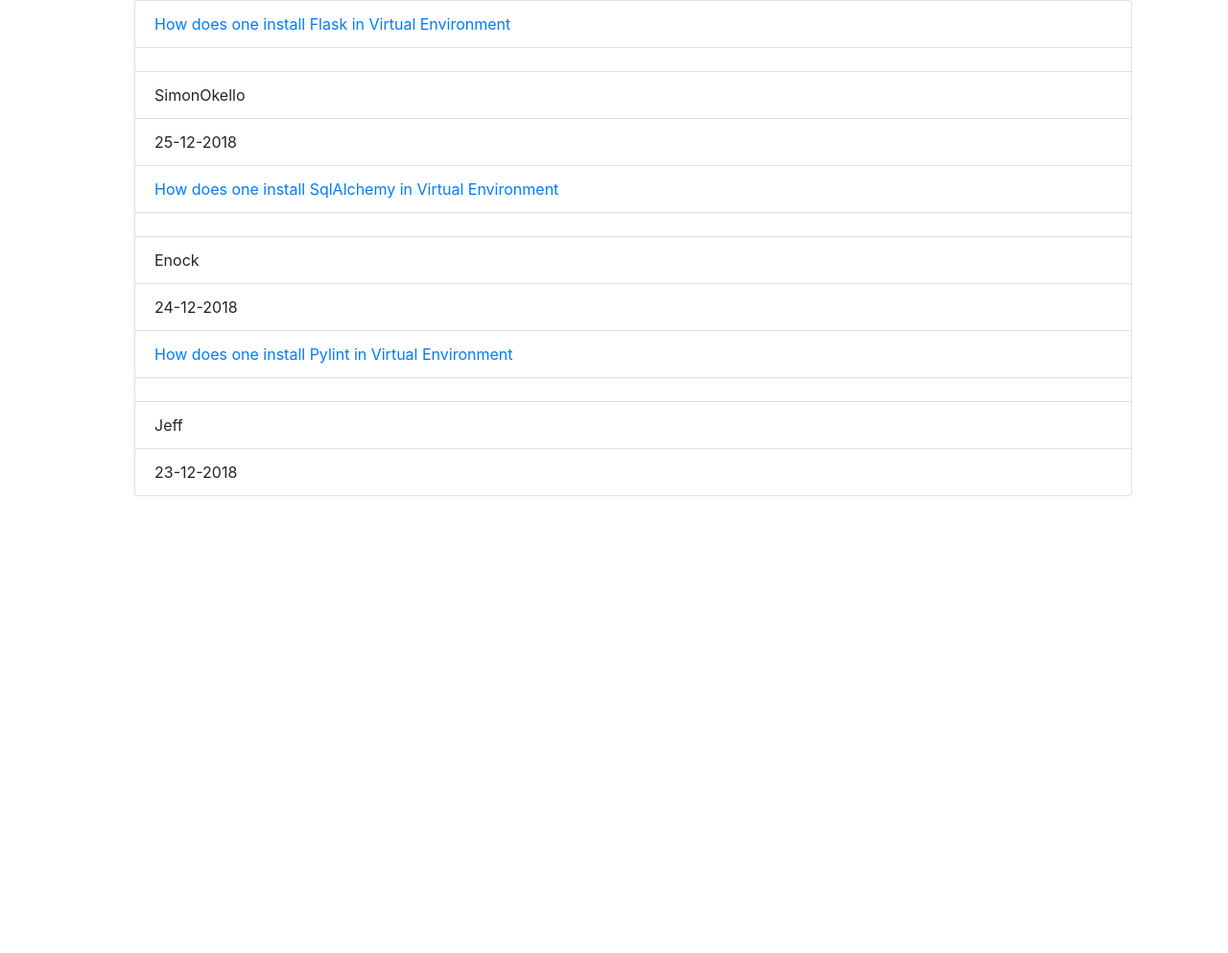
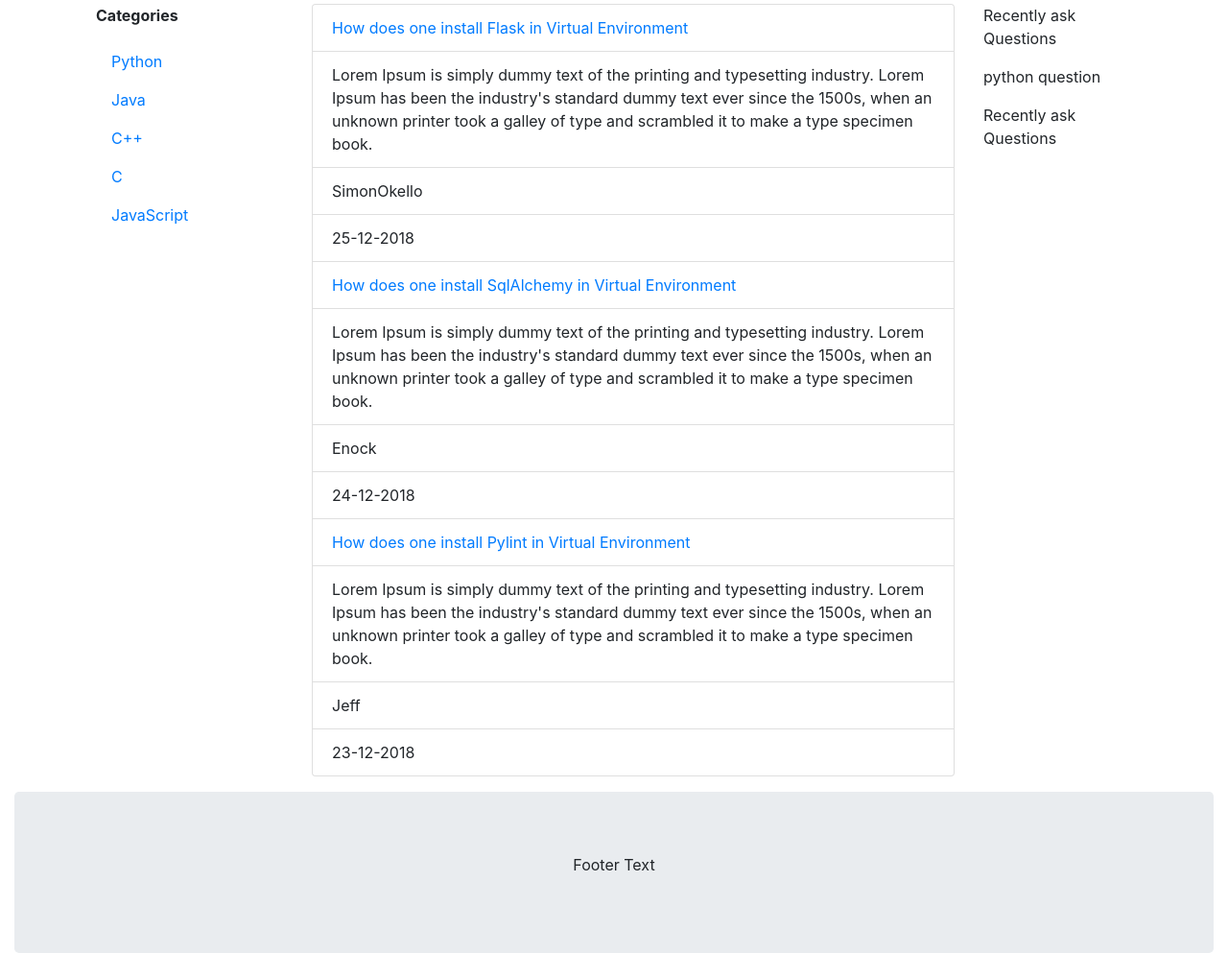
Before and after one commit to SimonOkello/StackOverflow-lite, a Flask app: page / in a window 1280 px wide. Shown: the part 56-1049 px from the top of the page at 96% size. Before the commit the page ends 573 px from the top, so only its background shows below. Run offline with Flask 2, Linux system fonts and the light colour scheme; parts of the project's set-up code (start-up, migrations or seed data) failed here and were passed over; some libraries are stand-ins or nearby versions.

Commit message:
change the interface for home page and login

```diff
--- a/stack/routes.py
+++ b/stack/routes.py
@@ -3,44 +3,52 @@ from stack import app
 from stack.forms import LoginForm, RegistrationForm
 
 questions = [
-        {
-        "id" : 1,
+    {
+        "id": 1,
         "title": "How does one install Flask in Virtual Environment",
+        "content": "Lorem Ipsum is simply dummy text of the printing and typesetting industry. Lorem Ipsum has been the industry's standard dummy text ever since the 1500s, when an unknown printer took a galley of type and scrambled it to make a type specimen book. ",
         "author": "SimonOkello",
         "date_posted": "25-12-2018"
-        },
-         {
-        "id" : 2,
+    },
+    {
+        "id": 2,
         "title": "How does one install SqlAlchemy in Virtual Environment",
+        "content": "Lorem Ipsum is simply dummy text of the printing and typesetting industry. Lorem Ipsum has been the industry's standard dummy text ever since the 1500s, when an unknown printer took a galley of type and scrambled it to make a type specimen book. ",
         "author": "Enock",
         "date_posted": "24-12-2018"
-        },
-         {
-        "id" : 3,
+    },
+    {
+        "id": 3,
         "title": "How does one install Pylint in Virtual Environment",
+        "content": "Lorem Ipsum is simply dummy text of the printing and typesetting industry. Lorem Ipsum has been the industry's standard dummy text ever since the 1500s, when an unknown printer took a galley of type and scrambled it to make a type specimen book. ",
         "author": "Jeff",
         "date_posted": "23-12-2018"
-        }
-    ]
+    }
+]
 
 
 @app.route("/")
 def home():
-    return render_template("index.html", title= "HomePage", questions = questions)
+    return render_template("index.html", title="HomePage", questions=questions)
+
 
 @app.route("/login")
 def login():
     form = LoginForm()
-    return render_template("login.html", title = "Login", form=form)
+    return render_template("login.html", title="Login", form=form)
+
 
 @app.route("/about")
 def about():
     return render_template("about.html")
 
+
 @app.route("/register")
 def register():
     form = RegistrationForm()
-    return render_template("register.html", title = "Register", form = form)
+    return render_template("register.html", title="Register", form=form)
+
+
 @app.route("/question/<string:id>/")
 def question(id):
-    return render_template("question.html", title = "question", id= id)
+    return render_template("question.html", title="question", id=id)
--- a/stack/templates/index.html
+++ b/stack/templates/index.html
@@ -3,13 +3,31 @@
 
 {% block content %}
 <div class="container">
-  <ul class="group-item">
+  <div class="row" >
+    <div class="col-sm-2">
+      <p><strong>Categories</strong></p>
+        <a class="nav-item nav-link" href="#">Python</a>
+        <a class="nav-item nav-link" href="#">Java</a>
+        <a class="nav-item nav-link" href="#">C++</a>
+        <a class="nav-item nav-link" href="#">C</a>
+        <a class="nav-item nav-link" href="#">JavaScript</a>
+    </div>
+    <div class="col-sm-8">
+      <ul class="group-item" style=" margin-left: 0;">
         {%for question in questions %}
-    <li class="list-group-item"><a href="question/{{question.id}}">{{question.title}}</a></li>
+        <li class="list-group-item" ><a href="question/{{question.id}}">{{question.title}}</a></li>
         <li class="list-group-item">{{ question.content}}</li>
         <li class="list-group-item">{{ question.author}}</li>
         <li class="list-group-item">{{ question.date_posted}}</li>
         {% endfor %}
       </ul>
     </div>
+    <div class="col-sm-2">
+      <p>Recently ask Questions</p>
+      <p>python question</p>
+      <p>Recently ask Questions</p>
+    </div>
+  </div>
+
+</div>
 {% endblock %}
--- a/stack/templates/layout.html
+++ b/stack/templates/layout.html
@@ -6,15 +6,19 @@
   <meta charset="utf-8">
   <meta name="viewport" content="width=device-width, initial-scale=1, shrink-to-fit=no">
   <link rel="stylesheet" href="{{url_for('static', filename = 'css/bootstrap.min.css')}}">
+
+  <link rel="stylesheet" type="text/css" href="{{url_for('static', filename = 'css/main.css')}}">
+
 </head>
 
 <body>
 
   <header>
     <div class="container-fluid">
-      <nav class="navbar navbar-expand-lg navbar-light bg-light">
+      <nav class="navbar navbar-expand-lg navbar-light bg-light" style="margin-bottom: 4px;">
         <a class="navbar-brand" href="{{url_for('home')}}">StackOverFlow-lite</a>
-        <button class="navbar-toggler" type="button" data-toggle="collapse" data-target="#navbarSupportedContent" aria-controls="navbarSupportedContent" aria-expanded="false" aria-label="Toggle navigation">
+        <button class="navbar-toggler" type="button" data-toggle="collapse" data-target="#navbarSupportedContent"
+          aria-controls="navbarSupportedContent" aria-expanded="false" aria-label="Toggle navigation">
           <span class="navbar-toggler-icon"></span>
         </button>
 
@@ -48,6 +52,11 @@
   <div class="footer">
 
   </div>
+  <div class="container-fluid">
+    <footer class="container-fluid text-center jumbotron" style="margin-bottom: 0;">
+      <p>Footer Text</p>
+    </footer>
+  </div>
 </body>
 
 </html>
--- a/stack/templates/login.html
+++ b/stack/templates/login.html
@@ -2,7 +2,7 @@
 {% extends "layout.html" %}
 
 {% block content %}
-<div class="container jumbotron " style="width: 50em">
+<div class="container jumbotron " style="width: 40em; ">
     <form method="POST" action="">
         {{form.hidden_tag()}}
         <div class="form-group">
--- a/stack/templates/register.html
+++ b/stack/templates/register.html
@@ -2,7 +2,7 @@
 {% extends "layout.html" %}
 
 {% block content %}
-<div class="container jumbotron " style="width: 50em">
+<div class="container jumbotron " style="width: 40em">
     <form method="POST" action="">
         {{form.hidden_tag()}}
         <div class="form-group">
```
Lines whose indentation alone changed are shown as unchanged.
